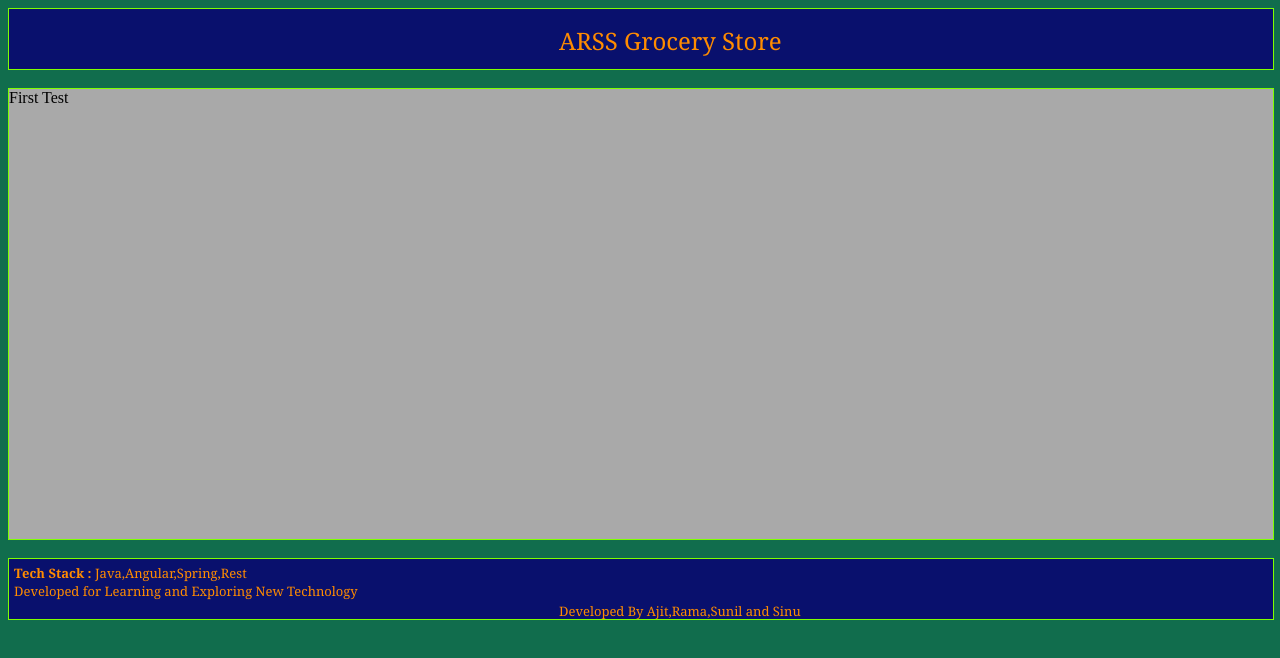
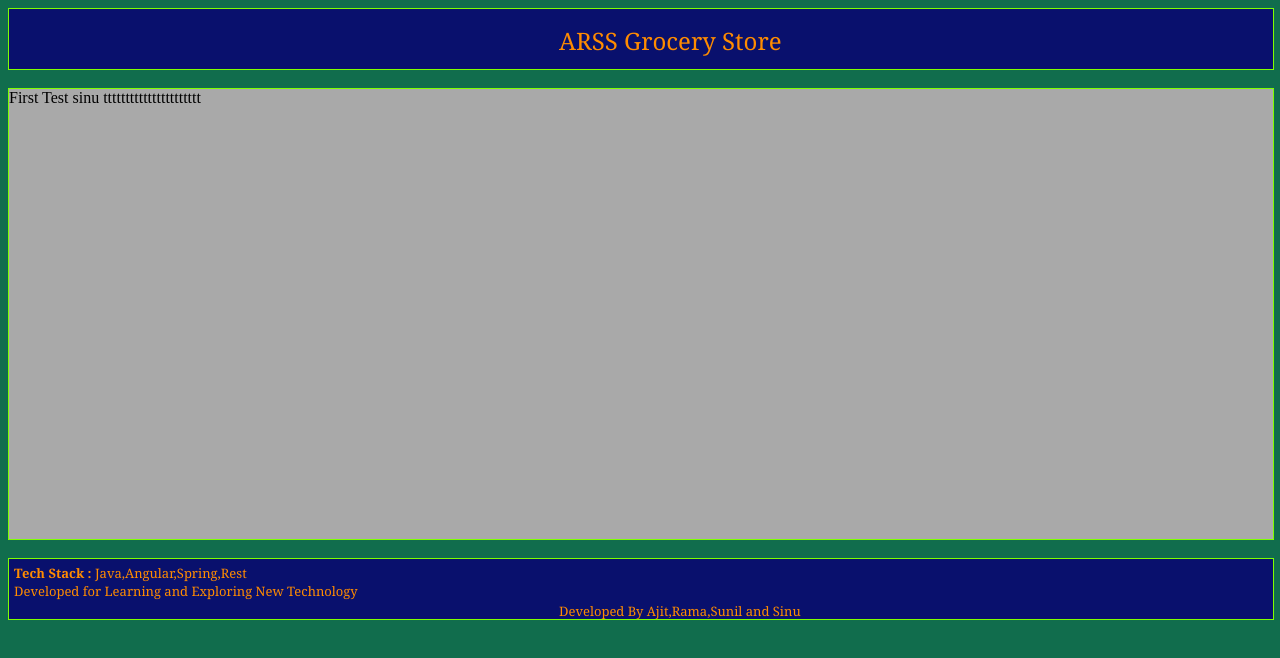
Before and after one commit to Ajit22AB/GroceryStoreAngular, an Angular app: page / in a window 1280 px wide. Shown: the top 658 px of the page. Built offline with nearby package versions, Linux system fonts and the light colour scheme.

Commit message:
Sinu First commit

```diff
--- a/src/app/login/login.component.html
+++ b/src/app/login/login.component.html
@@ -3,7 +3,7 @@
 </div>
 <div>&nbsp;</div>
 <div class="page-body">
-    First Test
+    First Test sinu tttttttttttttttttttttt
 </div>
 <div>&nbsp;</div>
 <div class="page-footer">
```
